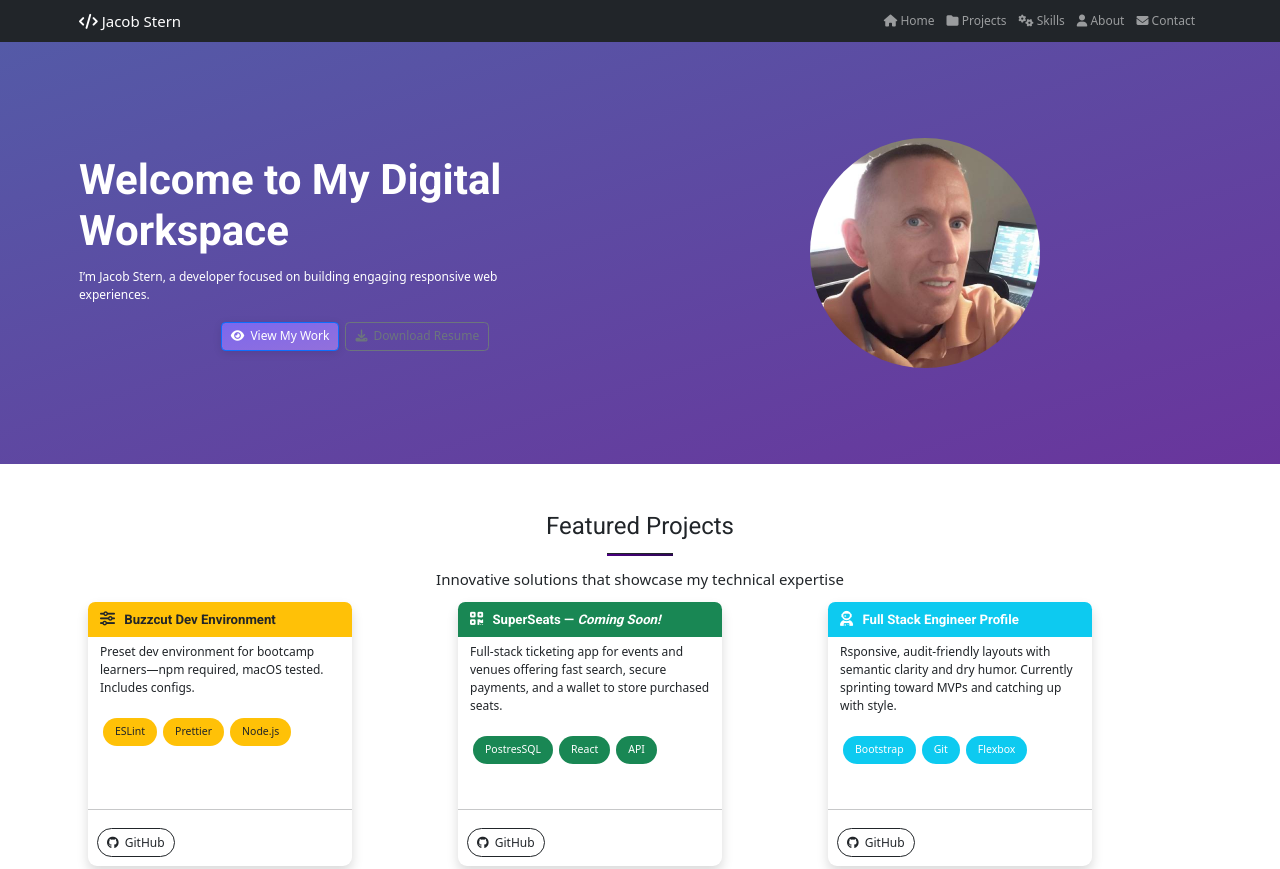
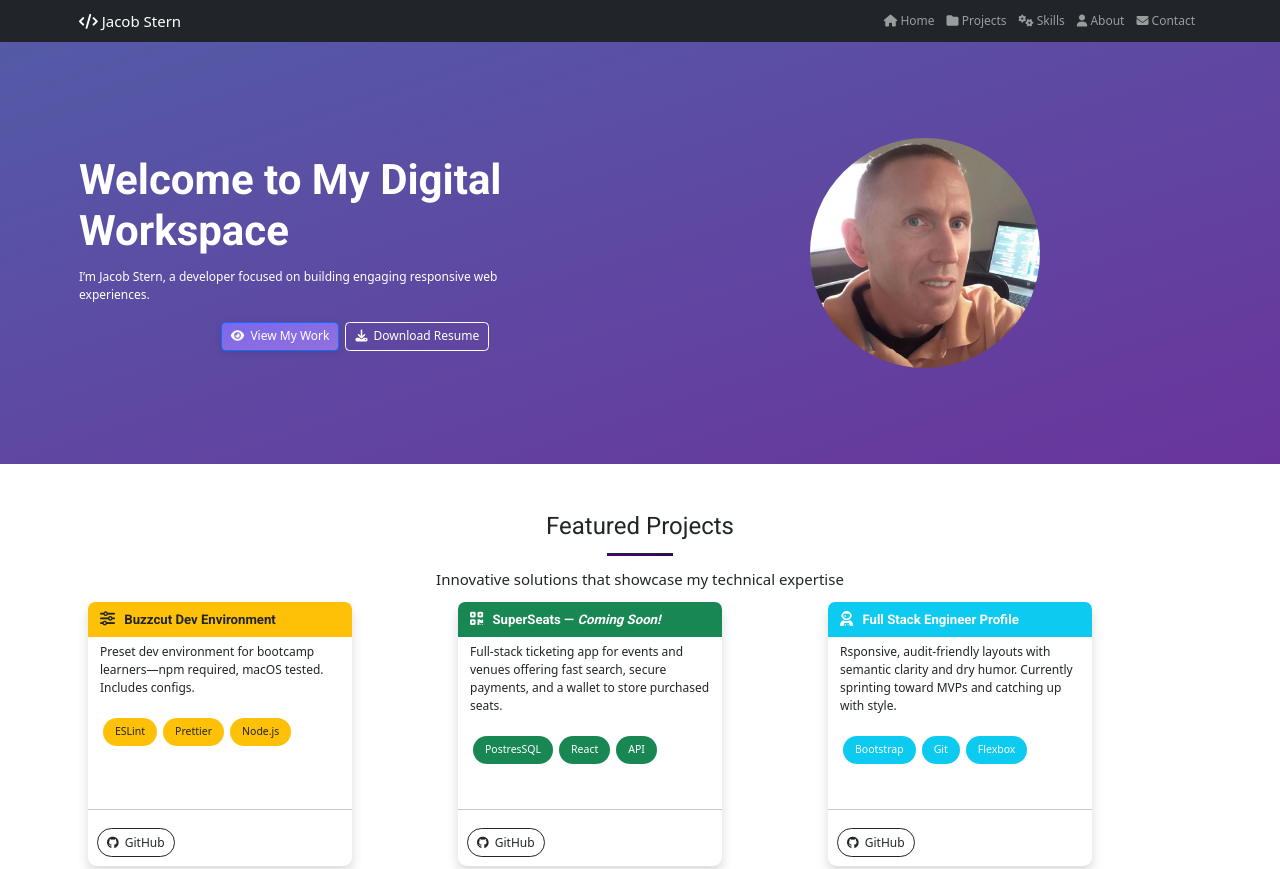
Before and after one commit to jacobdavidstern/jacobdavidstern.github.io, a website: page index.html in a window 1280 px wide. Shown: the top 869 px of the page. Drawn offline with nearby package versions, Linux system fonts and the light colour scheme.

Commit message:
details: document layout triage

```diff
--- a/styles.css
+++ b/styles.css
@@ -1,4 +1,7 @@
 /* styles.css */
+
+/* Bootstrap has many defaults that need overrides.
+/* For now, !important, but will improve later. */
 
 /* Base */
 
@@ -66,7 +69,7 @@ h1, h2, h3, h4, h5, h6 {
 }
 
 /* Preserve and style focus rings for keyboard accessibility. Use
-   :focus-visible so mouse users don't see the ring but keyboard users do. */
+:focus-visible so mouse users don't see the ring but keyboard users do. */
 .btn:focus-visible {
   outline: none; /* remove the browser default */
   box-shadow: 0 0 0 0.25rem rgba(123, 104, 238, 0.35); /* accessible ring */
@@ -98,8 +101,8 @@ h1, h2, h3, h4, h5, h6 {
 .btn-outline-secondary {
   background-color: transparent;
   border: 1.5px solid;
-  border-color: white;
-  color: white;
+  border-color: white !important; /* override Bootstrap */
+  color: white !important; /* override Bootstrap */
 }
 
 .btn-outline-github {
@@ -141,7 +144,7 @@ h1, h2, h3, h4, h5, h6 {
   display: flex;
   flex-direction: column;
   aspect-ratio: 1 / 1;
-  min-width: 18em;
+  min-width: 19rem;
   max-width: 22rem;
   gap: 0.5rem;
   min-height: 100%;
@@ -197,7 +200,6 @@ h1, h2, h3, h4, h5, h6 {
   gap: 0.75rem;
   padding: 0.75rem;
 }
-/* Known Quirk: GitHub button shifts below card in Chrome from 756-992px, suspect Bootstrap override */
 
 /* Skills */
 
```
Also changed, not shown: index.html (+6 -21 lines).
